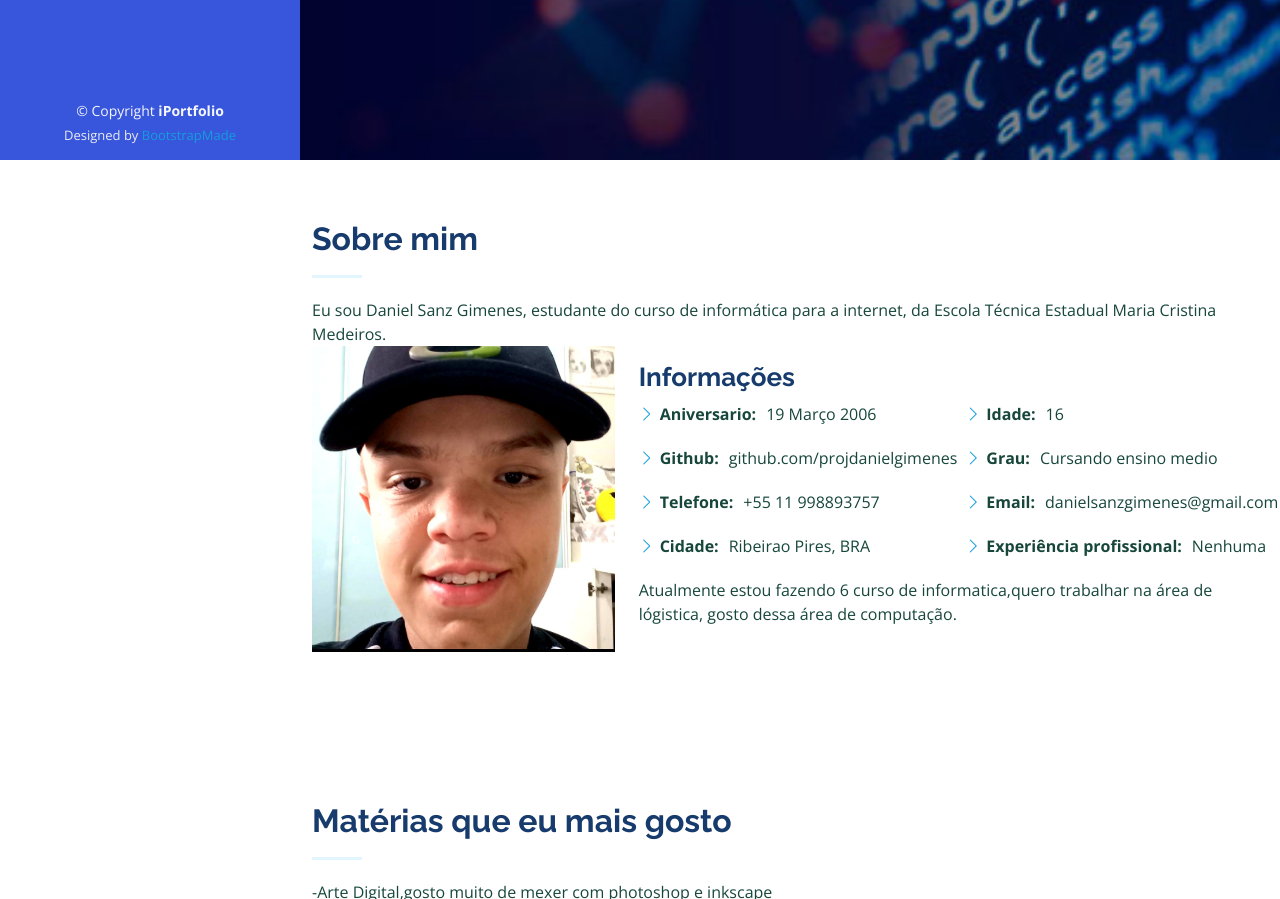
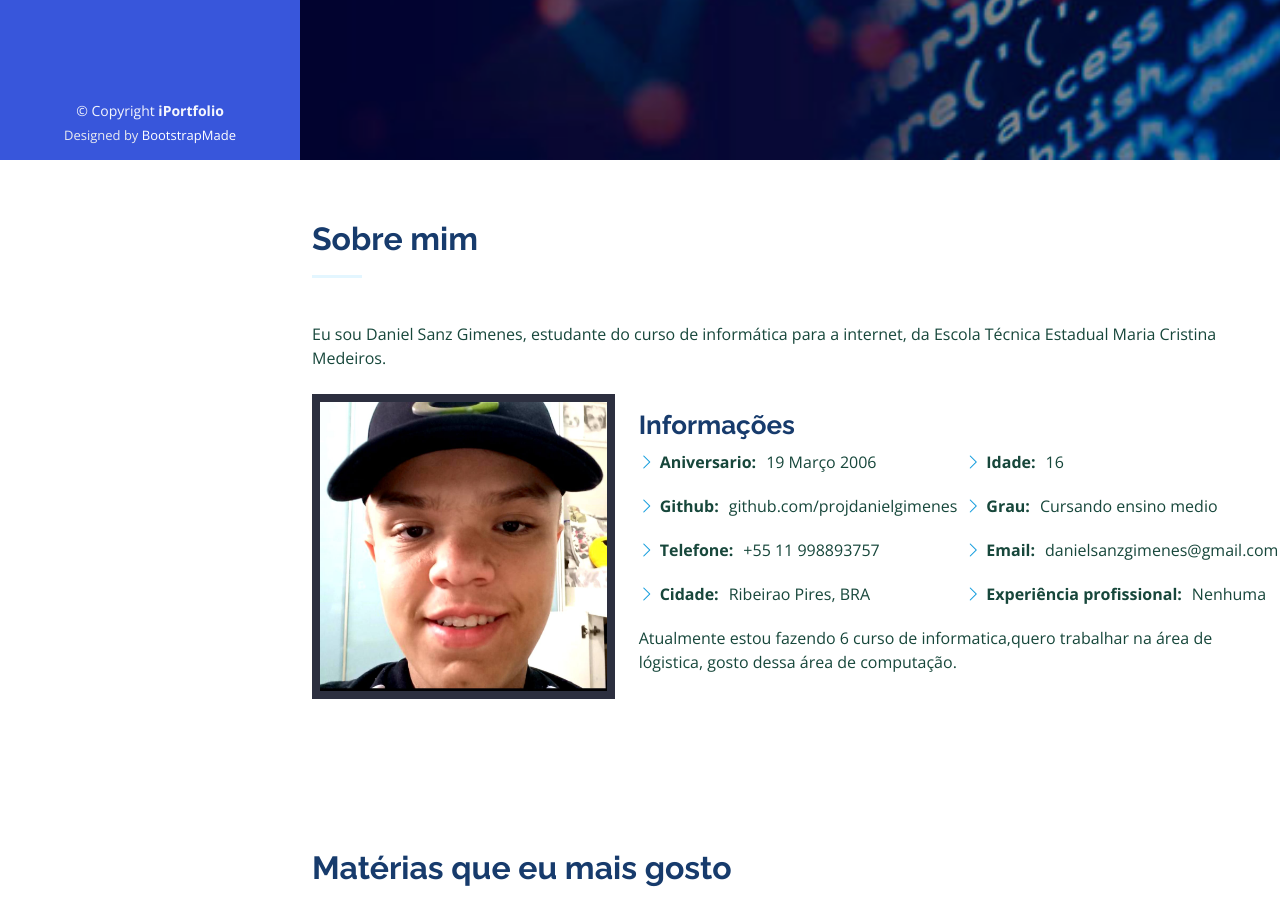
Before and after one commit to projdanielgimenes/Curriculo, a plain HTML site: page index.html in a window 1280 px wide. Shown: the part 640-1539 px from the top of the page. Drawn offline with nearby package versions, Linux system fonts and the light colour scheme.

Commit message:
alteraçao

```diff
--- a/assets/css/style.css
+++ b/assets/css/style.css
@@ -14,7 +14,7 @@ body {
 }
 
 a {
-  color: #149ddd;
+  color: #ffffff;
   text-decoration: none;
 }
 
--- a/index.html
+++ b/index.html
@@ -81,11 +81,12 @@
 
         <div class="section-title">
           <h2>Sobre mim</h2>
-          <p>Eu sou Daniel Sanz Gimenes, estudante do curso de informática para a internet, da Escola Técnica Estadual Maria Cristina Medeiros.</p>
+          <br>
+          <p>Eu sou Daniel Sanz Gimenes, estudante do curso de informática para a internet, da Escola Técnica Estadual Maria Cristina Medeiros.</p><br>
           <div>
         <div class="row">
           <div class="col-lg-4" data-aos="fade-right">
-            <img src="assets/img/profile-img.jfif" class="img-fluid" alt="">
+            <img src="assets/img/profile-img.jfif" class="img-fluid" alt="" style="border: 8px solid #2c2f3f;">
           </div>
           <div class="col-lg-8 pt-4 pt-lg-0 content" data-aos="fade-left">
 
```
